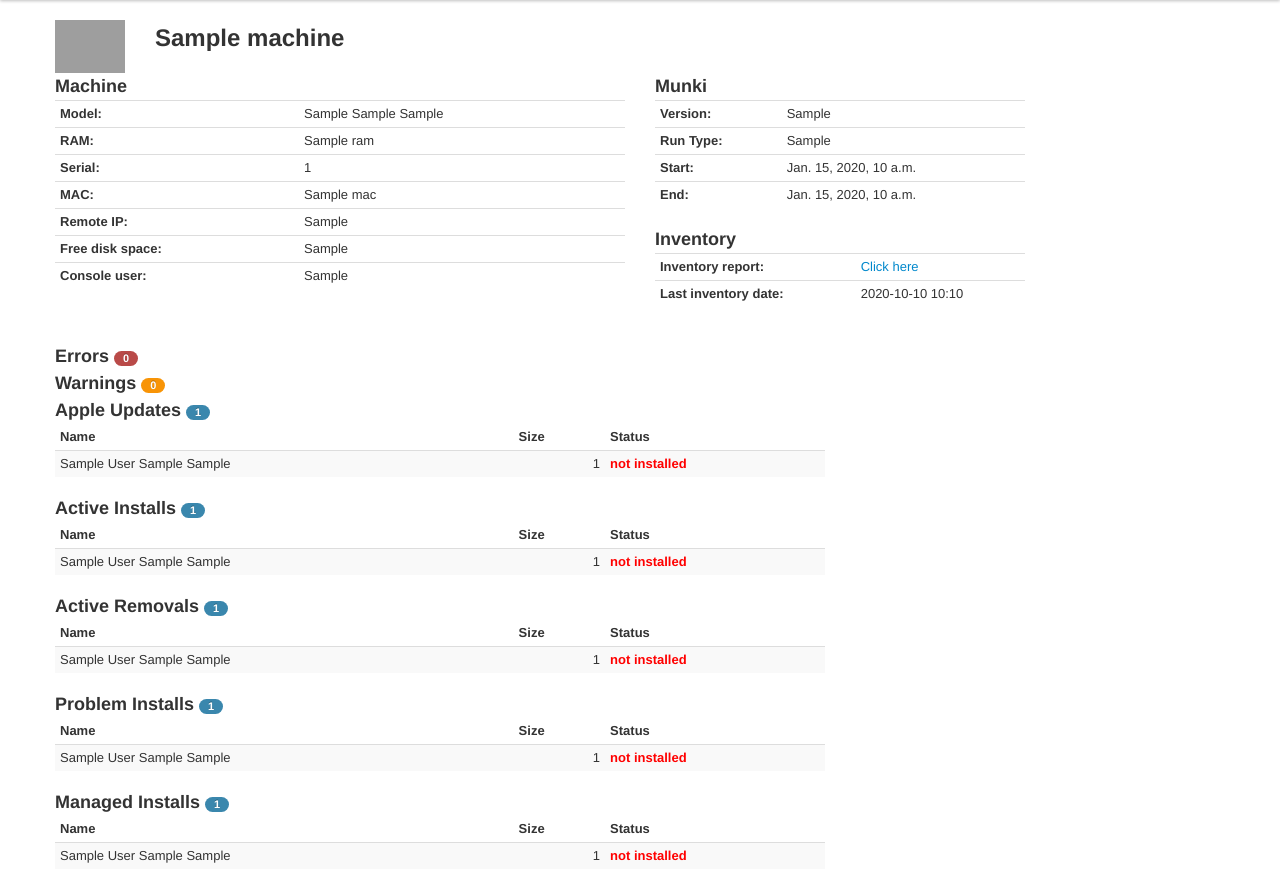
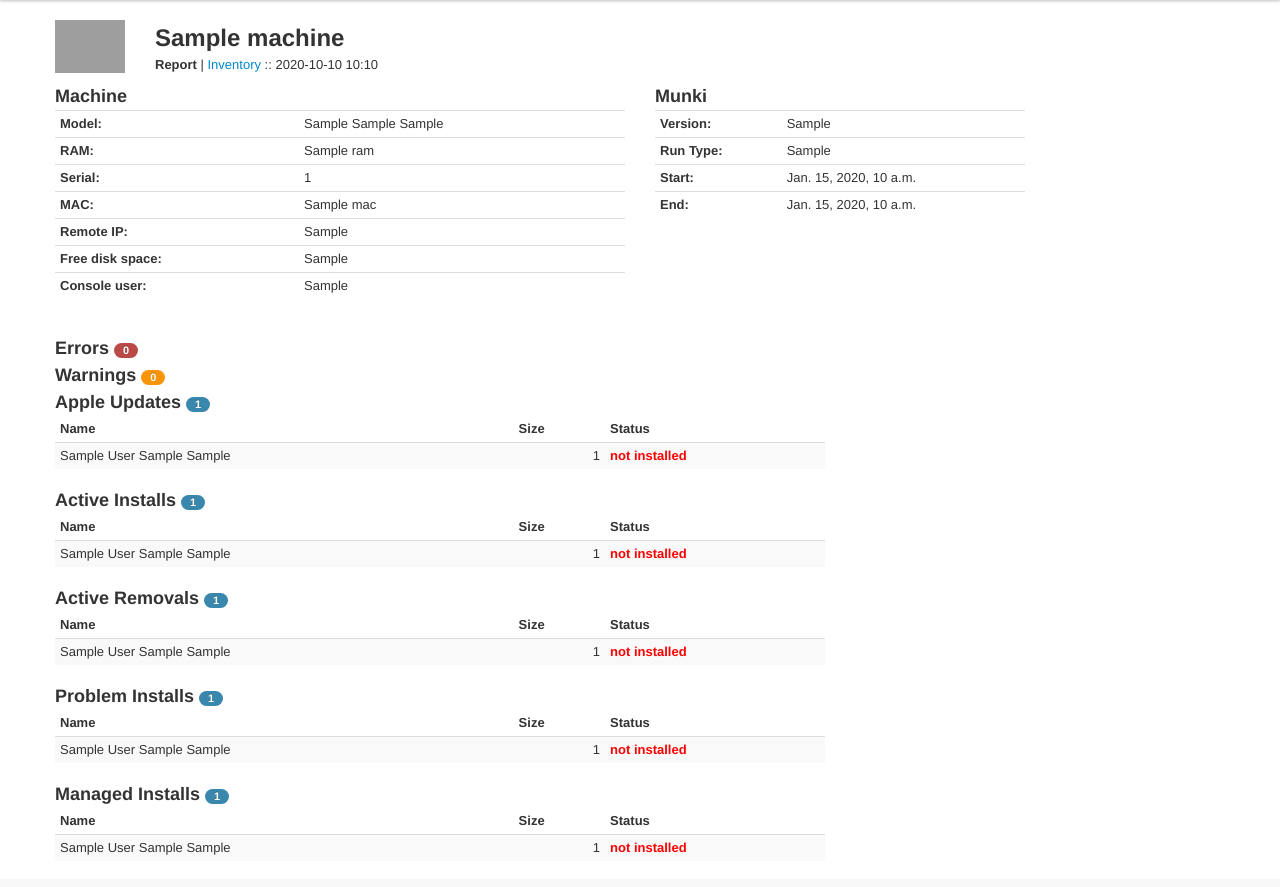
Before and after one commit to munki/munkiwebadmin, a Django app: template reports/templates/reports/detail.html in a window 1280 px wide. Shown: the part 40-927 px from the top of the page. After the commit the page ends 895 px from the top, so only its background shows below. Run offline with Django 3.2, Linux system fonts and the light colour scheme; the template is opened without the code that fills it: most values are stand-ins (such as "Sample title", 1, 10 or a date in 2020); some libraries are stand-ins or nearby versions; grey boxes are pictures that could not be loaded.

Commit message:
Minor cleanup of Adam Reed's changes.
Changed WARRANTY to WARRANY_LOOKUP_ENABLED in settings_template.py just to be
verbose.

Moved the Report and Inventory links to the subtext of the machine hostname -
makes it feel a bit more like tabs, but more importantly it puts those
navigation links in a consistent location. Moved the last checkin date up there
as well since that seems like information I find myself looking for frequently.

Moved Warranty information to its own table below the Munki table on the machine
reports page. The "Machine" table is already tall enough and adding the warranty
information there made it seem awkwardly taller than the right side of the page.
Also renamed "Estimated manufacture date" to "Manufacture date" to help prevent
text wrapping; also, the values are "Week of ...", so it's pretty obvious that
it's an estimated date.

```diff
--- a/reports/templates/reports/detail.html
+++ b/reports/templates/reports/detail.html
@@ -43,7 +43,12 @@
 </div>
   <div class="span10">
     <h2>{{ machine.hostname }}</h2>
-    <!--<h2><small>MacBook Air (13-inch, Mid 2011)</small><h2>-->
+    <p>
+      <b>Report</b> | <a href='{% url inventory.views.detail machine.mac %}'>Inventory</a>
+      <span title="Last inventory date">
+        :: {{ machine.last_inventory_update|date:"Y-m-d H:i" }}
+      </span>
+    </p>
   </div>
 </div>
 
@@ -85,24 +90,6 @@
           <th>OS version:</th>
           <td>{{ report.MachineInfo.os_vers }}
               {{ report.MachineInfo.arch }}</td>
-        </tr>
-        {% endif %}
-        {% if warranty %}
-        <tr>
-          <th>Warranty status:</th>
-          <td>
-            <span id='warranty_status_checking' style='display: none;'>
-              Checking warranty status
-              <img src="{% get_static_prefix %}img/loading.gif" height="20" width="20"/>
-            </span>
-            <span id='warranty_status'>
-              <a href='javascript:void(0)' onclick="get_warranty_status('{{ machine.serial_number }}')">Click to check status</a>
-            </span>
-          </td>
-        </tr>
-        <tr>
-          <th>Estimated manufacture date:</th>
-          <td>{{ additional_info.manufacture_date }}</td>
         </tr>
         {% endif %}
         <tr>
@@ -147,30 +134,29 @@
         </tr>
       </tbody>
     </table>
-    <h3>Inventory</h3>
+    {% if warranty_lookup_enabled %}
+    <h3>Warranty Information</h3>
     <table class="client_info table table-condensed">
-      <tbody>
+			<tbody>
         <tr>
-          <th>Inventory report:</th>
-          <td><a href='{% url inventory.views.detail machine.mac %}'>
-            Click here</a>
+          <th>Warranty status:</th>
+          <td>
+            <span id='warranty_status_checking' style='display: none;'>
+              Checking warranty status
+              <img src="{% get_static_prefix %}img/loading.gif" height="20" width="20"/>
+            </span>
+            <span id='warranty_status'>
+              <a href='javascript:void(0)' onclick="get_warranty_status('{{ machine.serial_number }}')">Check status</a>
+            </span>
           </td>
         </tr>
         <tr>
-          <th>Last inventory date:</th>
-          <td>{{ machine.last_inventory_update|date:"Y-m-d H:i" }}</td>
+          <th>Manufacture date:</th>
+          <td>{{ additional_info.manufacture_date }}</td>
         </tr>
       </tbody>
     </table>
-    <!--<h3>Warranty</h3>
-    <table class='table table-condensed'>
-      <tbody>
-        <tr><th>Purchase Date</th><td></td></tr>
-        <tr><th>Warranty Start</th><td>2011-10-28</td></tr>
-        <tr><th>Covered Thru</th><td>2012-11-25</td></tr>
-        <tr><th>Coverage Type</th><td>Limited Warranty</td></tr>
-      </tbody>
-    </table>-->
+		{% endif %}
   </div>
 </div>
 
--- a/reports/views.py
+++ b/reports/views.py
@@ -185,9 +185,9 @@ def detail(request, mac):
 
     # determine if the warranty lookup information should be shown
     try:
-        WARRANTY = settings.WARRANTY
+        WARRANTY_LOOKUP_ENABLED = settings.WARRANTY_LOOKUP_ENABLED
     except:
-        WARRANTY = False
+        WARRANTY_LOOKUP_ENABLED = False
 
     # Determine Manufacture Date
     additional_info = {}
@@ -253,7 +253,7 @@ def detail(request, mac):
                                'report': report_plist,
                                'user': request.user,
                                'additional_info': additional_info,
-                               'warranty': WARRANTY,
+                               'warranty_lookup_enabled': WARRANTY_LOOKUP_ENABLED,
                                'page': 'reports'})
 
 
--- a/settings_template.py
+++ b/settings_template.py
@@ -228,4 +228,4 @@ MANIFEST_USERNAME_KEY = 'user'
 MANIFEST_USERNAME_IS_EDITABLE = False
 
 # enable WARRANTY to show warranty information on the detail machine report
-WARRANTY = False
+WARRANTY_LOOKUP_ENABLED = False
```
Also changed, not shown: inventory/templates/inventory/detail.html (+6 -5 lines).
